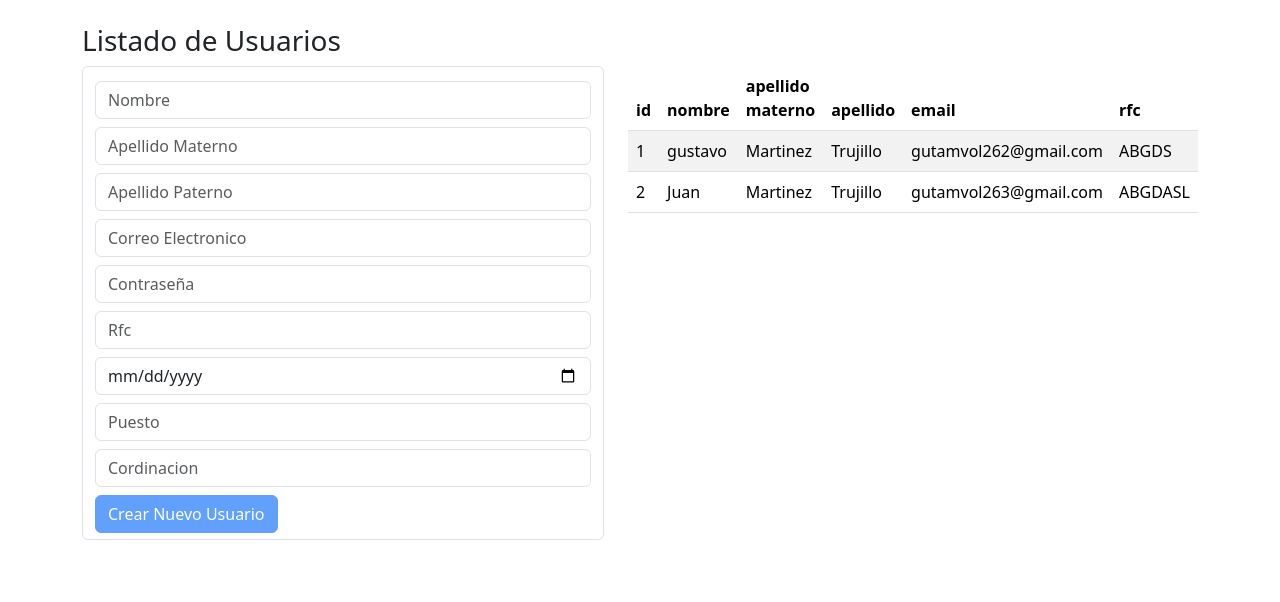
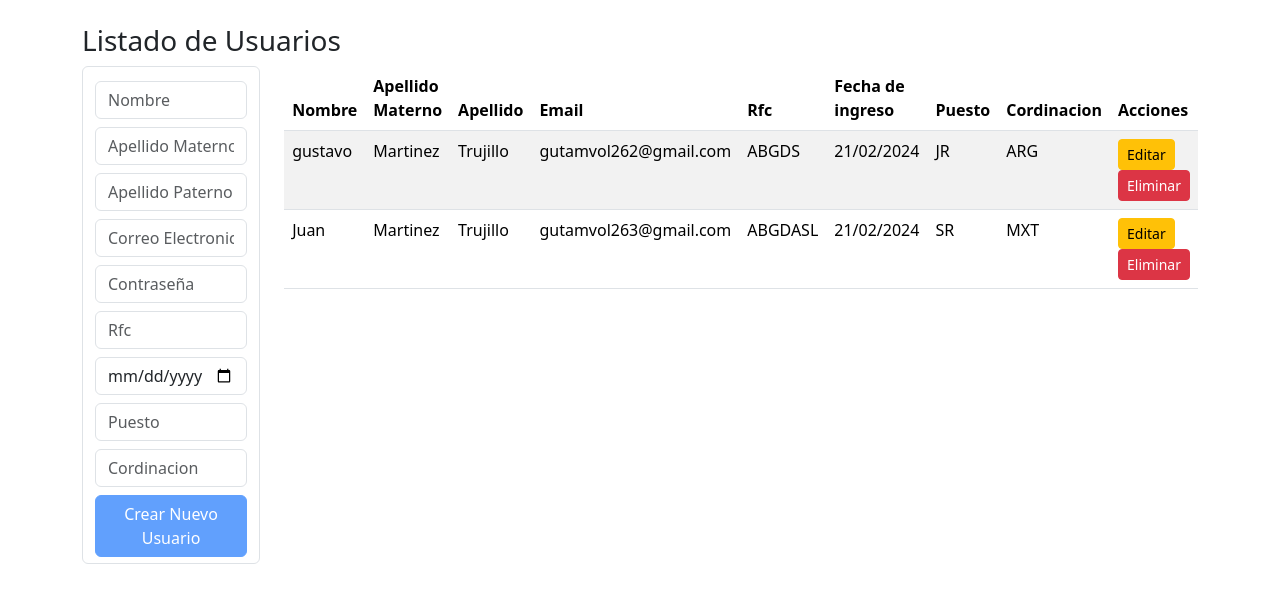
Before and after one commit to trujisxd1/GestionDeVacaciones, an Angular app in the folder GestionV/: page / in a window 1280 px wide. Shown: the top 602 px of the page. Built offline with nearby package versions, Linux system fonts and the light colour scheme.

Commit message:
agregamos los campos nuevos  a la tabla

```diff
--- a/GestionV/src/app/components/user/user.component.html
+++ b/GestionV/src/app/components/user/user.component.html
@@ -2,31 +2,40 @@
 <p class="alert alert-warning">No hay datos</p>
 
 }@else {
-    <table class="table table-hover table-striped">
+<table class="table table-hover table-striped table-responsive">
   <thead>
     <tr>
-      <th>id</th>
-      <th>nombre</th>
-      <th>apellido materno</th>
-      <th>apellido </th>
-      <th>email</th>
-      <th>rfc</th>
 
+      <th>Nombre</th>
+      <th>Apellido Materno</th>
+      <th>Apellido</th>
+      <th>Email</th>
+      <th>Rfc</th>
+      <th>Fecha de ingreso</th>
+      <th>Puesto</th>
+      <th>Cordinacion</th>
+      <th>Acciones</th>
     </tr>
   </thead>
   <tbody>
     @for (user of users; track $index) {
 
     <tr>
-        <td>{{user.id}} </td>
-        <td>{{user.nombre}} </td>
-        <td>{{user.apellidoM}} </td>
-        <td> {{user.apellidoP}} </td>
-        <td>{{user.email}} </td>
-        <td>{{user.rfc}} </td>
+
+      <td>{{ user.nombre }}</td>
+      <td>{{ user.apellidoM }}</td>
+      <td>{{ user.apellidoP }}</td>
+      <td>{{ user.email }}</td>
+      <td>{{ user.rfc }}</td>
+      <td>{{ user.fechaDeIngreso }}</td>
+      <td>{{ user.puesto }}</td>
+      <td>{{ user.cordinacion }}</td>
+      <td>
+        <button class="btn btn-warning btn-sm">Editar</button>
+        <button class="btn btn-danger btn-sm">Eliminar</button>
+      </td>
     </tr>
     }
-
   </tbody>
 </table>
 }
```
Lines whose indentation alone changed are shown as unchanged.
